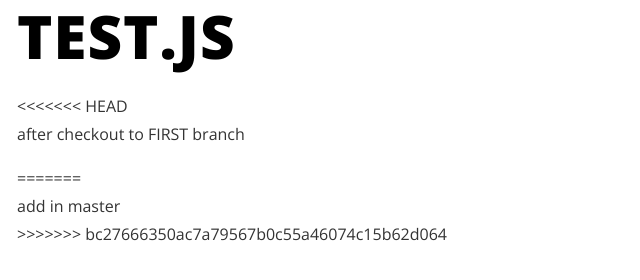
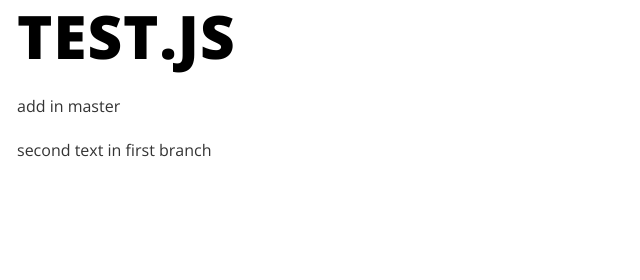
Before and after one commit to manson413/test-vscode, a website: page src/test.html in a window 1280 px wide. Shown: the whole page, without its empty margins (0-640 px from the left). Drawn offline with nearby package versions, Linux system fonts and the light colour scheme; files that its build step writes are made by us from their sources.

Commit message:
add second text in first branch

```diff
--- a/src/test.html
+++ b/src/test.html
@@ -2,11 +2,8 @@
 
 <div class="container">
     <h1>test.js</h1>
-<<<<<<< HEAD
-    <p>after checkout to FIRST branch</p>
-=======
     <p>add in master</p>
->>>>>>> bc27666350ac7a79567b0c55a46074c15b62d064
+    <p>second text in first branch</p>
 </div>
 
 //= html_parts/head.html
```
